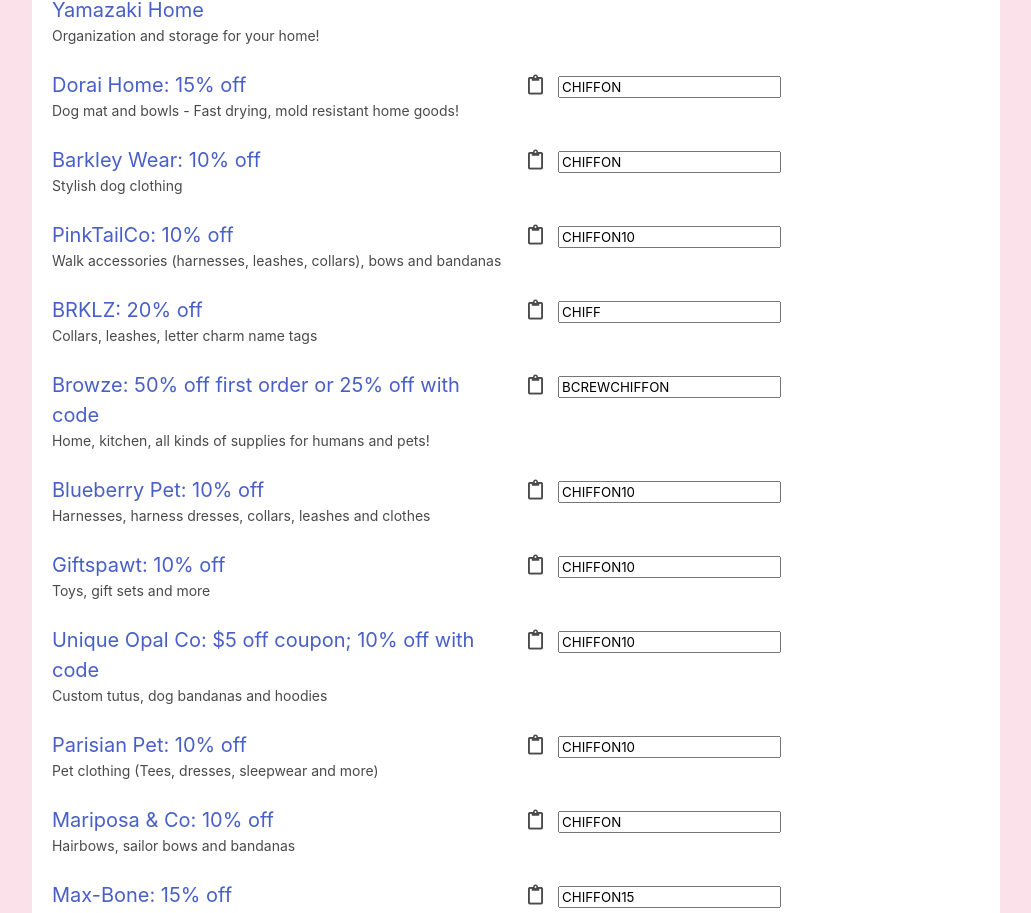
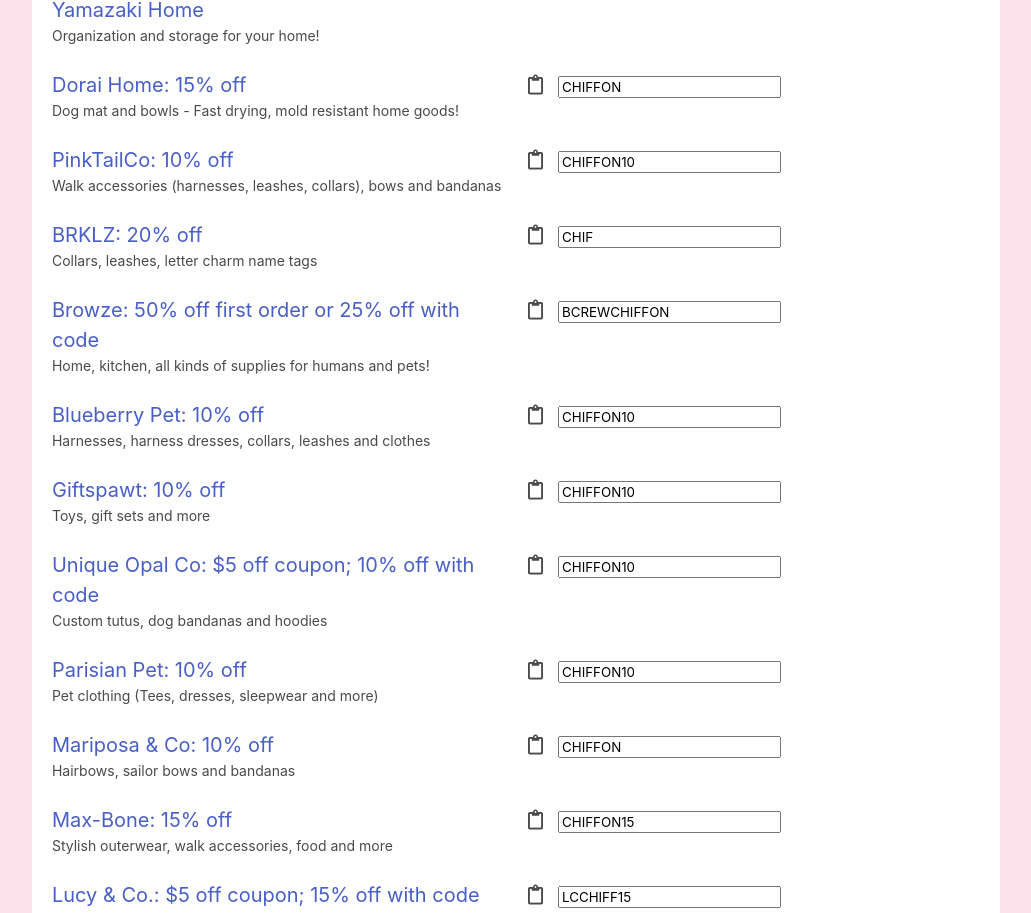
Before and after one commit to TechieQian/chiffon, a React (Create React App) app: page /shop in a window 1280 px wide. Shown: the part 1156-2069 px from the top of the page, without its empty margins (124-1155 px from the left). Built offline with nearby package versions, Linux system fonts and the light colour scheme.

Commit message:
editing sponsors

```diff
--- a/src/data/sponsors.ts
+++ b/src/data/sponsors.ts
@@ -62,12 +62,12 @@
     code: "CHIFFON",
     subtitle: "Dog mat and bowls - Fast drying, mold resistant home goods!",
   },
-  {
-    link: "https://barkleywear.com/?ref=ng9-sipe4wz",
-    label: "Barkley Wear: 10% off",
-    code: "CHIFFON",
-    subtitle: "Stylish dog clothing",
-  },
+  //{
+  //  link: "https://barkleywear.com/?ref=ng9-sipe4wz",
+  //  label: "Barkley Wear: 10% off",
+  //  code: "CHIFFON",
+  //  subtitle: "Stylish dog clothing",
+  //},
   {
     link: "http://Pinktailco.com/discount/CHIFFON10",
     label: "PinkTailCo: 10% off",
@@ -77,7 +77,7 @@
   {
     link: "https://www.brklz.com//?ref=bb-xz32gw",
     label: "BRKLZ: 20% off",
-    code: "CHIFF",
+    code: "CHIF",
     subtitle: "Collars, leashes, letter charm name tags",
   },
   {
```
